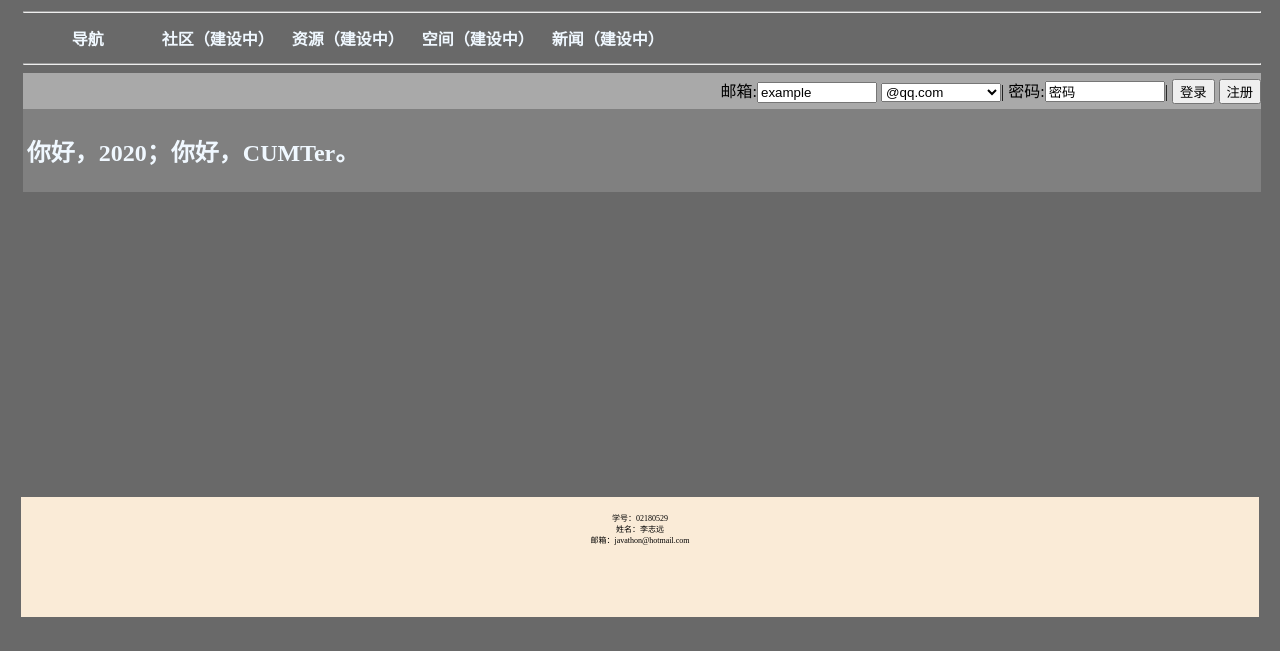
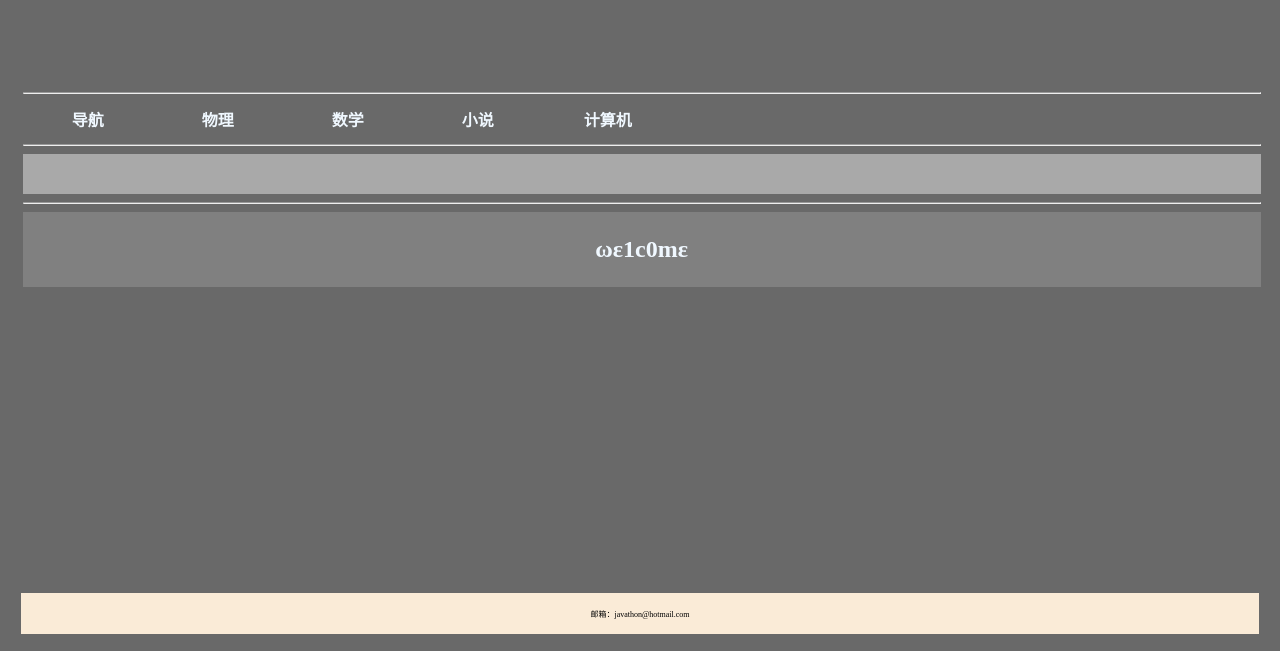
Before and after one commit to DoItYsf/doitysf.github.io, a plain HTML site: page index.html in a window 1280 px wide. Shown: the part 322-973 px from the top of the page. Drawn offline with Linux system fonts and the light colour scheme.

Commit message:
doitysf
2021.1.11

```diff
--- a/index.html
+++ b/index.html
@@ -6,7 +6,7 @@
         <!-- Date:2020/1/15 -->
         <!-- Email:javathon@hotmail.com -->
         <meta http-equiv="Content-type" content="text/html; charset=utf-8">
-        <title>GoldMiner</title>
+        <title>Do1tY5f</title>
 
         <style type="text/css">
 
@@ -30,7 +30,6 @@
 
             footer{
                 width: 100%;
-                height: 120px;
 
             }
 
@@ -107,14 +106,15 @@
                 background-color:antiquewhite;
                 text-align:right;
                 background-color:darkgray;
-                padding-top: 5px;
-                padding-bottom: 5px;
+                padding-top: 20px;
+                padding-bottom: 20px;
             }
 
             div.welcomeDiv{
                 width: 99.3%;
                 color: aliceblue;
                 background-color:grey;
+				text-align: center;
                 padding: 4px;
             }
 
@@ -155,12 +155,11 @@
                 width: 100%;
             }
 
-            div.stuMess{
+            div.Mess{
                 background-color: antiquewhite;
                 text-align: center;
                 font-size: 8px;
                 padding: 15px;
-                height: 90px;
             }
 
             a.postPreview{
@@ -174,7 +173,7 @@
     <body>
 
         <header>
-            <div class="LOGO"><a href="http://www.cumt.edu.cn"><img id="LOGO" srcset="./pic/logo.jpg 0.9x" ></a></div>
+            <div class="LOGO"><a href="./index.html"><img id="LOGO" srcset="./pic/logo.png 0.9x" ></a></div>
         </header>
         <!--校徽-->
 
@@ -183,39 +182,25 @@
             <hr>
             <ul>
                 <li class="menuBar"><a href="./index.html">导航</a></li>
-                <li class="menuBar"><a href="./community.html">社区（建设中）</a></li>
-                <li class="menuBar"><a href="./resource.html">资源（建设中）</a></li>
-                <li class="menuBar"><a href="./zone.html">空间（建设中）</a></li>
-                <li class="menuBar"><a href="./news.html">新闻（建设中）</a></li>
+                <li class="menuBar"><a href="./phy.html">物理</a></li>
+                <li class="menuBar"><a href="./math.html">数学</a></li>
+                <li class="menuBar"><a href="./novel.html">小说</a></li>
+                <li class="menuBar"><a href="./comp.html">计算机</a></li>
             </ul>
             <hr>
             <div class="loginDiv">
-                邮箱:<input type="text" name="nameinput" id="nameinput" value="example">
-                <select id="emailSelecter">
-                    <option>@qq.com</option>
-                    <option>@hotmail.com</option>
-                    <option>@163.com</option>
-                    <option>@gmail.com</option>
-                    <option>@cumt.edu.cn</option>
-                    <option>@foxmail.com</option>
-                    <option>@outlook.com</option>
-                    <option>@google.com</option>
-                </select>|
-                密码:<input type="text" name="pwdinput" id="pwdinput" value="密码">|
-                <input id="loginButton" type="button" value="登录" >
-                <input id="registerButton" type="button" value="注册" >
+
             </div>
-            <div class="welcomeDiv"><h2>你好，2020；你好，CUMTer。</h2></div>
+			<hr>
+            <div class="welcomeDiv"><h2>ωε1c0mε</h2></div>
         </nav>
         <!--导航-->
         <section>
         </section>
 
         <footer>
-            <div class="stuMess">
+            <div class="Mess">
                 <ul>
-                    <li>学号：02180529   </li>
-                    <li>姓名：李志远   </li>
                     <li>邮箱：javathon@hotmail.com   </li>
                 </ul>
             </div>
```
Also changed, not shown: pic/logo.jpg, pic/logo.png (added).
